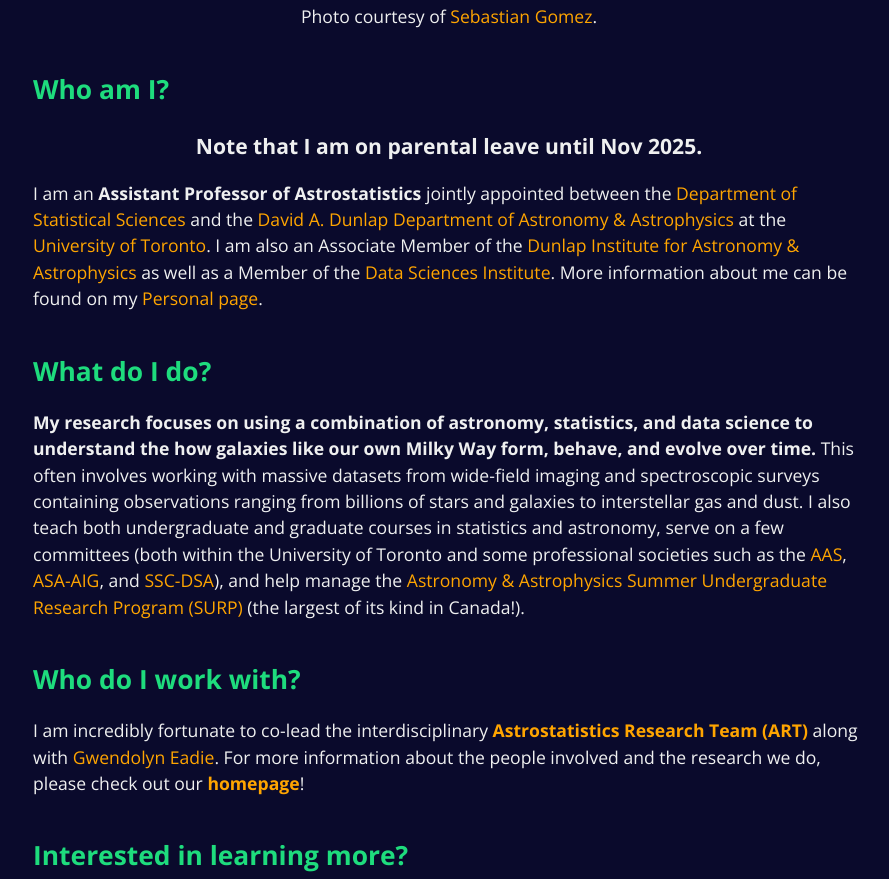
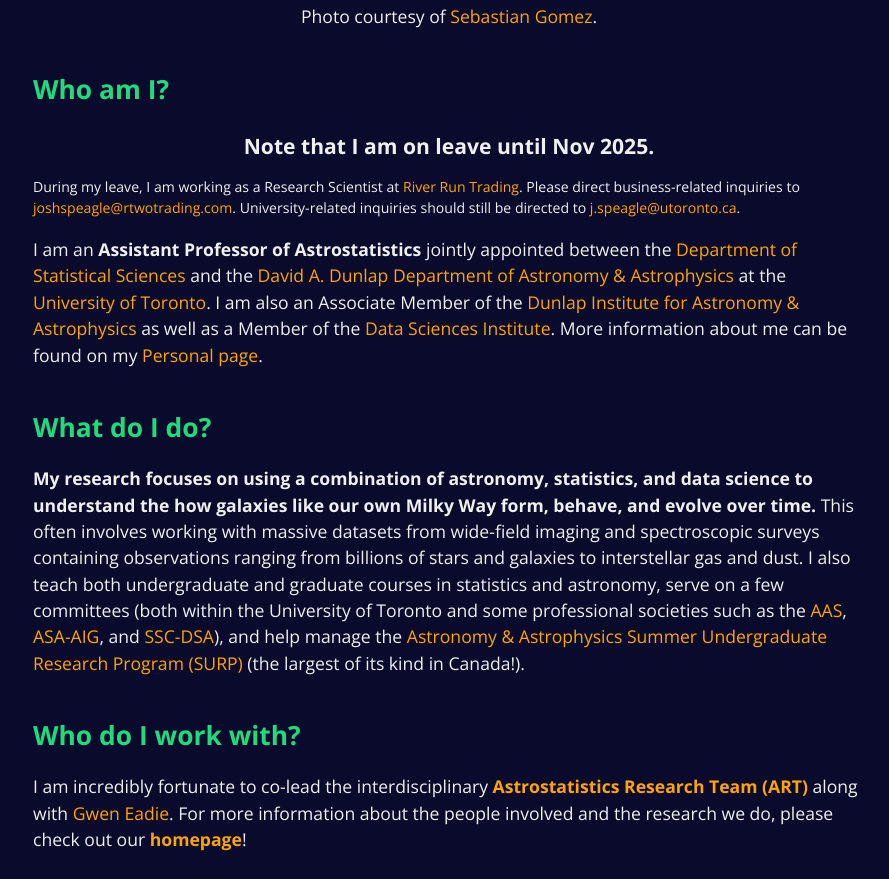
Before and after one commit to joshspeagle/joshspeagle.github.io, a plain HTML site: page index.html in a window 1280 px wide. Shown: the part 860-1739 px from the top of the page, without its empty margins (191-1080 px from the left). Drawn offline with nearby package versions, Linux system fonts and the light colour scheme.

Commit message:
Winter 2025
Updating website in the new year.

```diff
--- a/index.html
+++ b/index.html
@@ -38,29 +38,33 @@
       <h2> Who am I? </h2>
 
       <p style="text-align:center;font-size:120%;">
-	<b>Note that I am on parental leave until Nov 2025.</b>
+<b>Note that I am on leave until Nov 2025.</b>
+      </p>
+
+      <p style="font-size:80%;">
+During my leave, I am working as a Research Scientist at <a href=https://www.linkedin.com/company/river-run-trading/>River Run Trading</a>. Please direct business-related inquiries to <a href="mailto:joshspeagle@rtwotrading.com">joshspeagle@rtwotrading.com</a>. University-related inquiries should still be directed to <a href="mailto:j.speagle@utoronto.ca">j.speagle@utoronto.ca</a>.
       </p>
 
       <p>
-	I am an <b>Assistant Professor of Astrostatistics</b> jointly appointed between the <a href="https://www.statistics.utoronto.ca/">Department of Statistical Sciences</a> and the <a href="https://www.astro.utoronto.ca/">David A. Dunlap Department of Astronomy & Astrophysics</a> at the <a href="https://www.utoronto.ca/">University of Toronto</a>. I am also an Associate Member of the <a href="https://www.dunlap.utoronto.ca/">Dunlap Institute for Astronomy & Astrophysics</a> as well as a Member of the <a href="https://datasciences.utoronto.ca/">Data Sciences Institute</a>. More information about me can be found on my <a href="https://joshspeagle.com/bio-cv/">Personal page</a>.
+I am an <b>Assistant Professor of Astrostatistics</b> jointly appointed between the <a href="https://www.statistics.utoronto.ca/">Department of Statistical Sciences</a> and the <a href="https://www.astro.utoronto.ca/">David A. Dunlap Department of Astronomy & Astrophysics</a> at the <a href="https://www.utoronto.ca/">University of Toronto</a>. I am also an Associate Member of the <a href="https://www.dunlap.utoronto.ca/">Dunlap Institute for Astronomy & Astrophysics</a> as well as a Member of the <a href="https://datasciences.utoronto.ca/">Data Sciences Institute</a>. More information about me can be found on my <a href="https://joshspeagle.com/bio-cv/">Personal page</a>.
       </p>
 
       <h2> What do I do? </h2>
 
       <p>
-	<b>My research focuses on using a combination of astronomy, statistics, and data science to understand the how galaxies like our own Milky Way form, behave, and evolve over time.</b> This often involves working with massive datasets from wide-field imaging and spectroscopic surveys containing observations ranging from billions of stars and galaxies to interstellar gas and dust. I also teach both undergraduate and graduate courses in statistics and astronomy, serve on a few committees (both within the University of Toronto and some professional societies such as the <a href="https://aas.org/">AAS</a>, <a href=https://astrostat.org/>ASA-AIG</a>, and <a href=https://ssc.ca/en/about/sections-regions/data-science-and-analytics>SSC-DSA</a>), and help manage the <a href="https://www.astro.utoronto.ca/academics/undergraduate-studies/surp-2/">Astronomy & Astrophysics Summer Undergraduate Research Program (SURP)</a> (the largest of its kind in Canada!).
+<b>My research focuses on using a combination of astronomy, statistics, and data science to understand the how galaxies like our own Milky Way form, behave, and evolve over time.</b> This often involves working with massive datasets from wide-field imaging and spectroscopic surveys containing observations ranging from billions of stars and galaxies to interstellar gas and dust. I also teach both undergraduate and graduate courses in statistics and astronomy, serve on a few committees (both within the University of Toronto and some professional societies such as the <a href="https://aas.org/">AAS</a>, <a href=https://astrostat.org/>ASA-AIG</a>, and <a href=https://ssc.ca/en/about/sections-regions/data-science-and-analytics>SSC-DSA</a>), and help manage the <a href="https://www.astro.utoronto.ca/academics/undergraduate-studies/surp-2/">Astronomy & Astrophysics Summer Undergraduate Research Program (SURP)</a> (the largest of its kind in Canada!).
       </p>
 
       <h2> Who do I work with? </h2>
 
       <p>
-I am incredibly fortunate to co-lead the interdisciplinary <b><a href=https://astrostatuoft.com/>Astrostatistics Research Team (ART)</a></b> along with <a href=https://www.astro.utoronto.ca/~eadie/cover.html>Gwendolyn Eadie</a>. For more information about the people involved and the research we do, please check out our <b><a href=https://astrostatuoft.com/>homepage</a></b>!
+I am incredibly fortunate to co-lead the interdisciplinary <b><a href=https://astrostatuoft.com/>Astrostatistics Research Team (ART)</a></b> along with <a href=https://www.astro.utoronto.ca/~eadie/cover.html>Gwen Eadie</a>. For more information about the people involved and the research we do, please check out our <b><a href=https://astrostatuoft.com/>homepage</a></b>!
       </p>
 
       <h2> Interested in learning more? </h2>
 
       <p>
-	If would like to get in touch, my email address is <a href="mailto:j.speagle@utoronto.ca">j.speagle@utoronto.ca</a>. My offices are UY 9108 (Statistical Sciences) and AB 206 (Astronomy & Astrophysics), although the odds of pinning me down in one of my offices without setting up an appointment first are likely pretty slim!
+If would like to get in touch, my email address is <a href="mailto:j.speagle@utoronto.ca">j.speagle@utoronto.ca</a>. My offices are UY 9108 (Statistical Sciences) and AB 206 (Astronomy & Astrophysics), although the odds of pinning me down in one of my offices without setting up an appointment first are likely pretty slim!
       </p>
 
       <p style="font-size:80%;">
@@ -78,11 +82,11 @@
       </p>
 
       <p style="font-size:80%;">
-<b>If you are interested in working with me from outside a university setting</b>: Please be aware that while you are welcome to reach out to chat about my work, I might not be able to match your interest or have opportunities available for you. While I have worked with high school students and non-traditional applicants before (e.g., through <a href=https://www.utsc.utoronto.ca/admissions/about-co-op>co-op placements</a>), I generally also prefer to partner with existing programs such as <a href=https://www.vosnl.org/>Visions of Science</a>.
+<b>If you are interested in working with me from outside a university setting</b>: Please be aware that while you are welcome to reach out to chat about my work, I might not be able to match your interest or have opportunities available for you. While I have worked with high school students and non-traditional applicants before (e.g., through <a href=https://www.utsc.utoronto.ca/admissions/about-co-op>co-op placements</a>), I generally prefer to partner with existing programs such as <a href=https://www.vosnl.org/>Visions of Science</a>.
       </p>
 
       <footer class="site-footer">
-        <span class="site-footer-credits">This page was generated by <a href="https://pages.github.com">GitHub Pages</a> using a modified version of the <a href="https://github.com/jasonlong/cayman-theme">Cayman theme</a> by <a href="https://twitter.com/jasonlong">Jason Long</a>. It was last updated on Oct 4, 2024.</span>
+        <span class="site-footer-credits">This page was generated by <a href="https://pages.github.com">GitHub Pages</a> using a modified version of the <a href="https://github.com/jasonlong/cayman-theme">Cayman theme</a> by <a href="https://twitter.com/jasonlong">Jason Long</a>. It was last updated on Jan 6, 2025.</span>
       </footer>
 
     </section>
```
